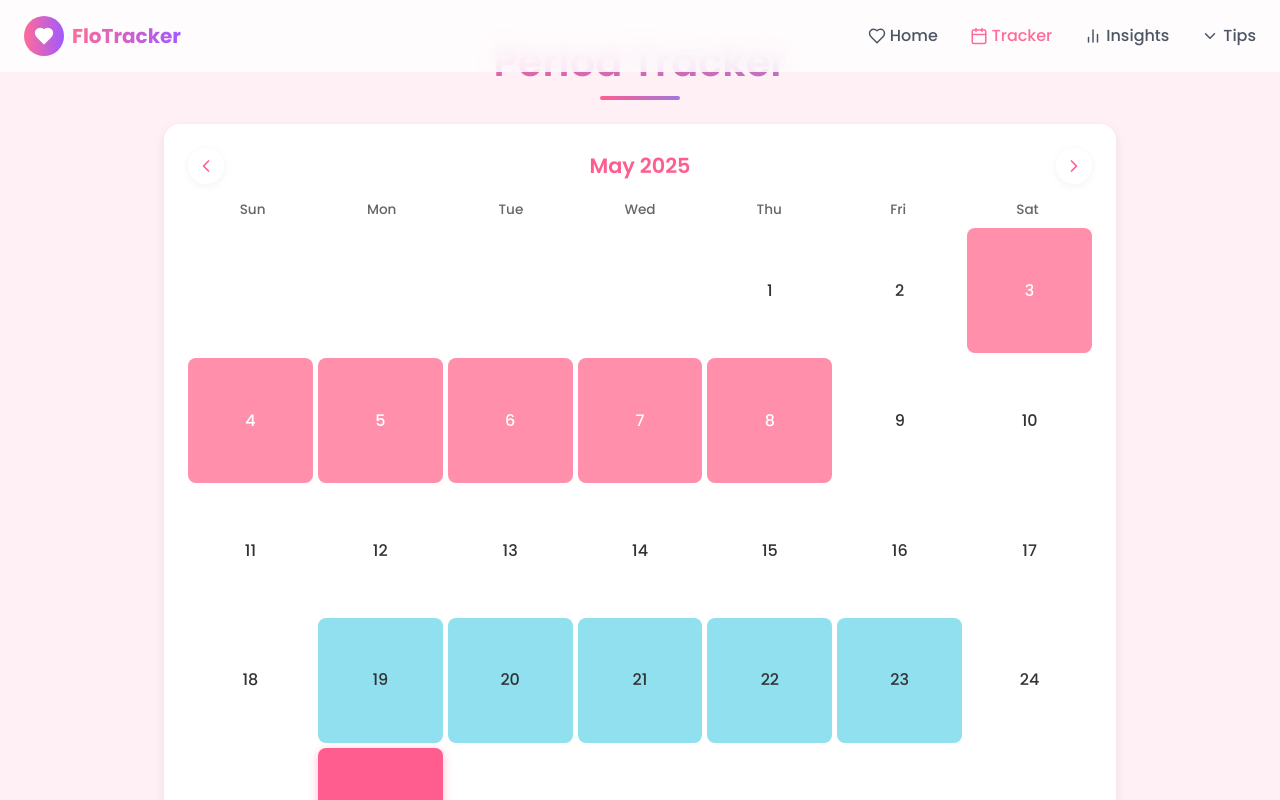
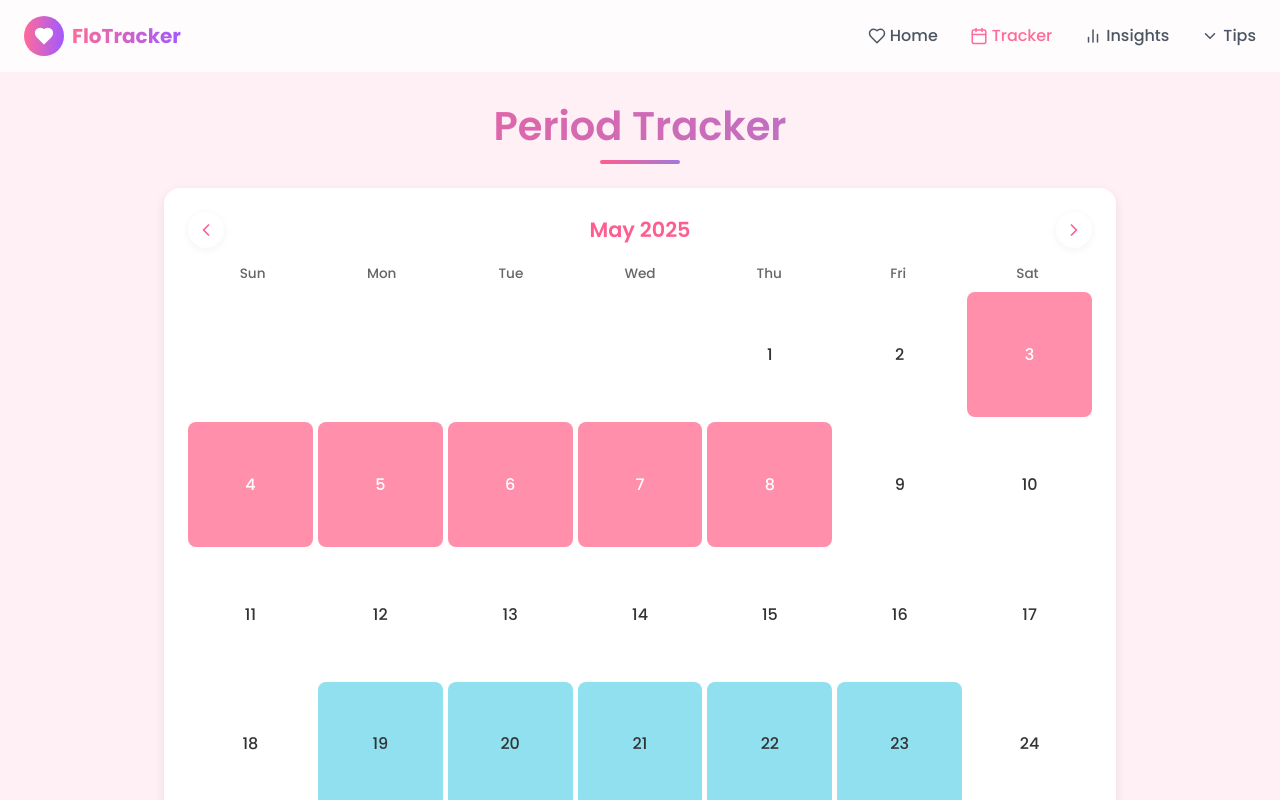
Before and after one commit to TharushikaS/FloTracker, a React (Create React App) app: page /tracker in a window 1280 px wide. Shown: the top 800 px of the page. Built offline with nearby package versions, Linux system fonts and the light colour scheme.

Commit message:
Refactor : update Tracker.css

```diff
--- a/src/pages/Tracker.css
+++ b/src/pages/Tracker.css
@@ -27,7 +27,7 @@
 .tracker-container {
   max-width: 1000px;
   margin: 0 auto;
-  padding: 2rem 1.5rem;
+  padding: 6rem 1.5rem;
   font-family: 'Poppins', sans-serif;
   color: var(--text-dark);
 }
```
